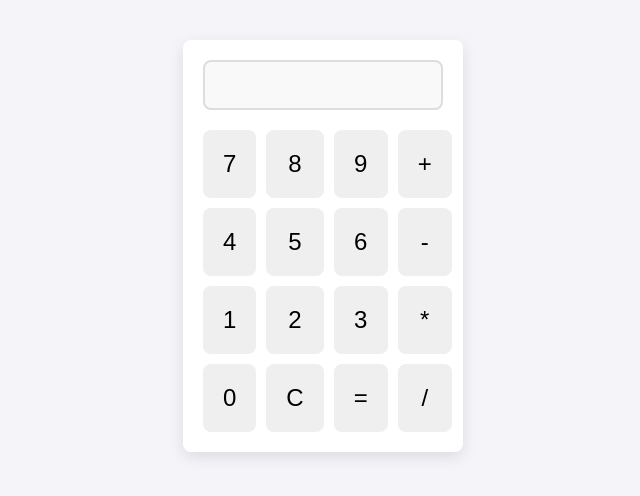
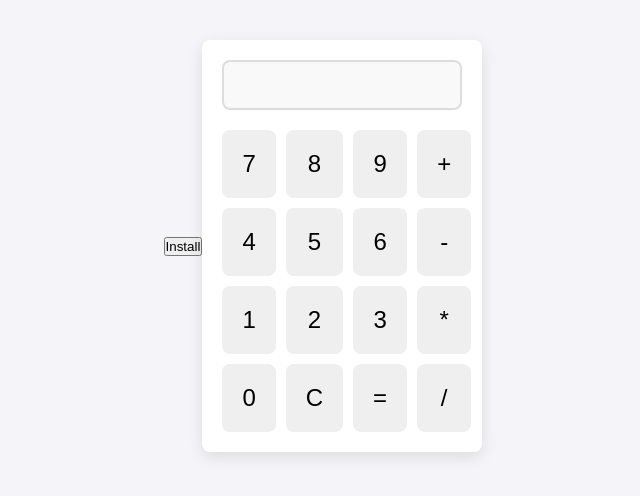
Before and after one commit to YaXynA/YaXynA.github.io, a plain HTML site: page index.html in a window 1280 px wide. Shown: the part 154-650 px from the top of the page, without its empty margins (317-957 px from the left). Drawn offline with Linux system fonts and the light colour scheme.

Commit message:
Update index 2.html

```diff
--- a/index.html
+++ b/index.html
@@ -14,7 +14,7 @@
 </head>
 <body>
 
-    <button id="install" hidden>Install</button>
+    <button id="install">Install</button>
 
     <div class="calculator">
         <input type="text" id="display" disabled>
```
